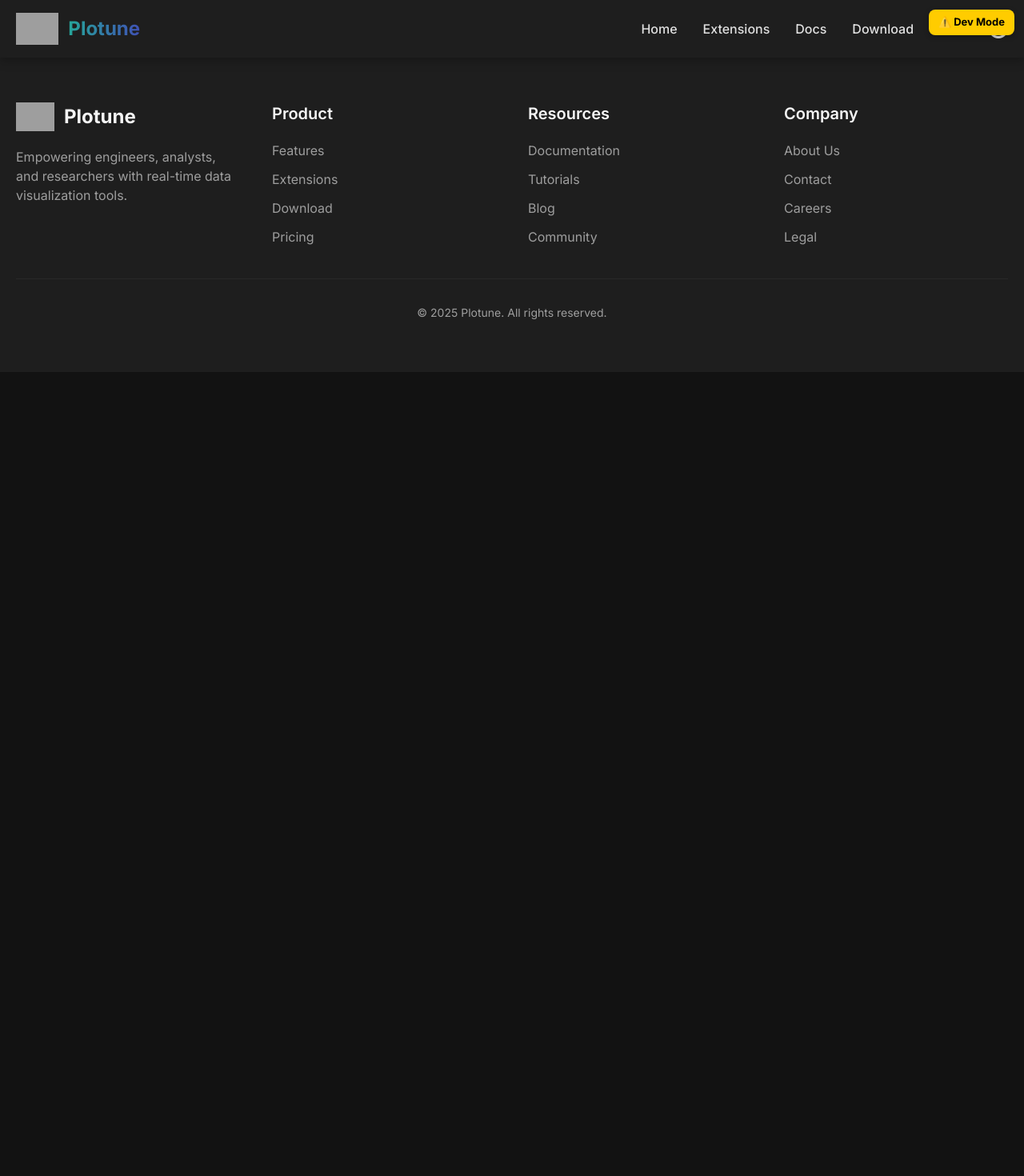
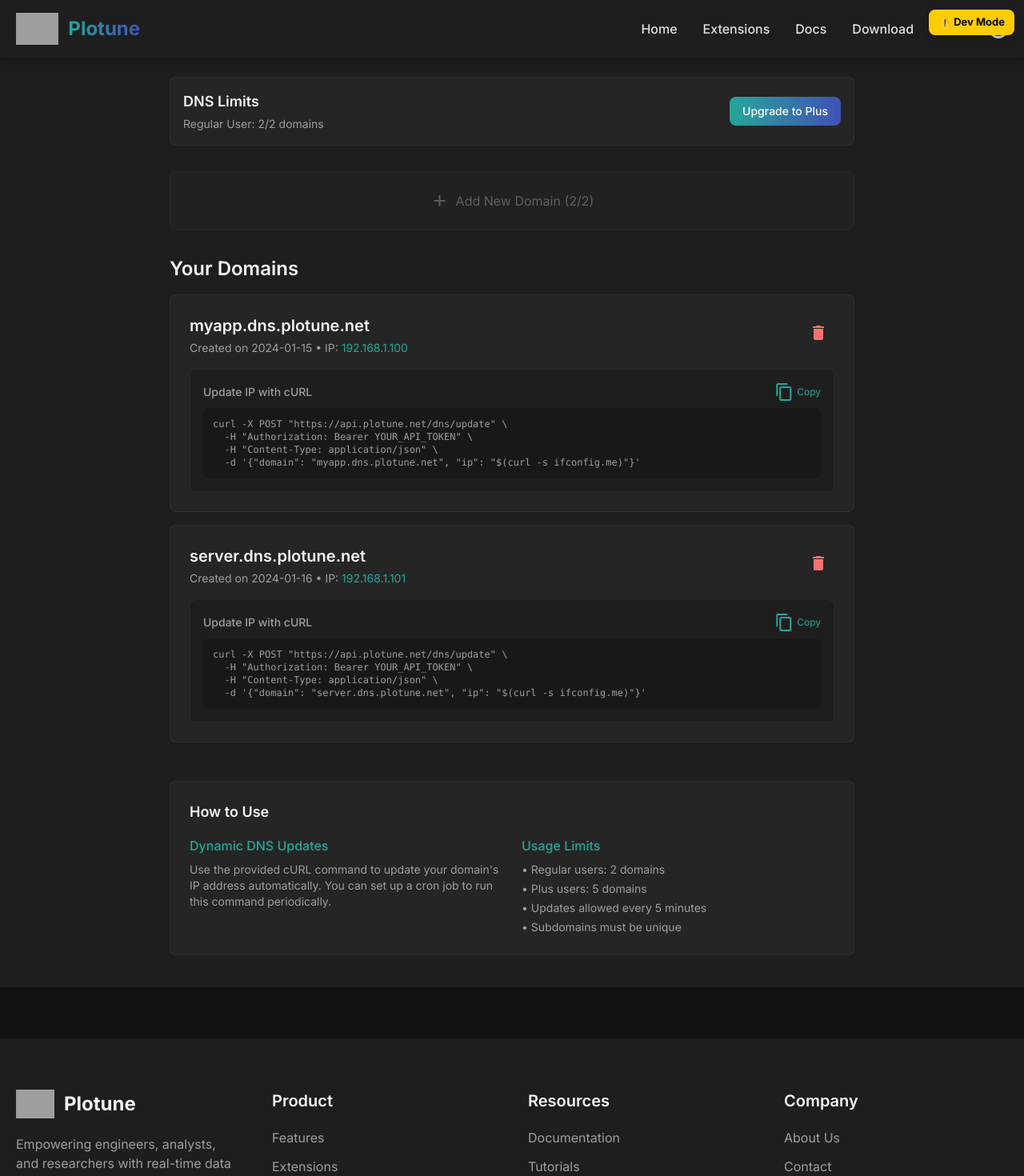
Before and after one commit to baksi-org/plotune-web, a React (Create React App) app: page /#/dns in a window 1280 px wide. Shown: the top 1470 px of the page at 80% size. Before the commit the page ends 800 px from the top, so only its background shows below. Built offline with nearby package versions, Linux system fonts and the light colour scheme; grey boxes are pictures that could not be loaded.

Commit message:
dns package

```diff
--- a/src/App.js
+++ b/src/App.js
@@ -23,6 +23,7 @@
 import ForgotPassword from './pages/ForgotPassword';
 import Profile from './pages/Profile';
 import Streams from './pages/Streams';
+import DnsPage from './pages/DnsPage';
 
 // Scroll'u en üste alan bileşen
 import { useLayoutEffect } from 'react'; // useEffect yerine
@@ -78,6 +79,7 @@
             <Route path="/dashboard" element={<Dashboard />} />
             <Route path="/profile" element={<Profile />} />
             <Route path="/streams" element={<Streams />} />
+            <Route path="/dns" element={<DnsPage />} />
           </Routes>
           <Footer />
         </div>
--- /dev/null
+++ b/src/pages/DnsPage.jsx
@@ -0,0 +1,204 @@
+import React, { useState, useContext } from 'react';
+import { AuthContext } from '../context/AuthContext';
+
+const DnsPage = () => {
+  const { user } = useContext(AuthContext);
+  const [domains, setDomains] = useState([]);
+  const [newDomain, setNewDomain] = useState('');
+  const [isAdding, setIsAdding] = useState(false);
+
+  // Mock data for demonstration
+  const mockDomains = [
+    { id: 1, name: 'myapp', fullDomain: 'myapp.dns.plotune.net', ip: '192.168.1.100', createdAt: '2024-01-15' },
+    { id: 2, name: 'server', fullDomain: 'server.dns.plotune.net', ip: '192.168.1.101', createdAt: '2024-01-16' },
+  ];
+
+  const maxDomains = user?.isPlusUser ? 5 : 2;
+  const currentDomains = domains.length > 0 ? domains : mockDomains;
+
+  const handleAddDomain = (e) => {
+    e.preventDefault();
+    if (!newDomain.trim()) return;
+
+    const domainName = newDomain.toLowerCase().replace(/[^a-z0-9-]/g, '');
+    const newDomainEntry = {
+      id: Date.now(),
+      name: domainName,
+      fullDomain: `${domainName}.dns.plotune.net`,
+      ip: 'Waiting for update...',
+      createdAt: new Date().toISOString().split('T')[0],
+    };
+
+    setDomains([...currentDomains, newDomainEntry]);
+    setNewDomain('');
+    setIsAdding(false);
+  };
+
+  const handleDeleteDomain = (id) => {
+    setDomains(currentDomains.filter(domain => domain.id !== id));
+  };
+
+  const generateCurlCommand = (domainName) => {
+    return `curl -X POST "https://api.plotune.net/dns/update" \\
+  -H "Authorization: Bearer YOUR_API_TOKEN" \\
+  -H "Content-Type: application/json" \\
+  -d '{"domain": "${domainName}.dns.plotune.net", "ip": "$(curl -s ifconfig.me)"}'`;
+  };
+
+  return (
+    <div className="min-h-screen bg-dark-surface pt-20 pb-10">
+      <div className="container mx-auto px-5 max-w-4xl">
+        {/* Header */}
+        <div className="mb-8">
+          <div className="mt-4 p-4 bg-dark-card rounded-custom border border-white/5">
+            <div className="flex items-center justify-between">
+              <div>
+                <h3 className="text-lg font-semibold text-light-text mb-1">DNS Limits</h3>
+                <p className="text-gray-text text-sm">
+                  {user?.isPlusUser ? 'Plus User' : 'Regular User'}: {currentDomains.length}/{maxDomains} domains
+                </p>
+              </div>
+              {!user?.isPlusUser && (
+                <button className="px-4 py-2 bg-gradient-to-r from-primary to-secondary text-white rounded-custom text-sm font-medium hover:opacity-90 transition-opacity">
+                  Upgrade to Plus
+                </button>
+              )}
+            </div>
+          </div>
+        </div>
+
+        {/* Add Domain Section */}
+        <div className="mb-8">
+          {isAdding ? (
+            <div className="bg-dark-card rounded-custom p-6 border border-white/5">
+              <h3 className="text-xl font-semibold text-light-text mb-4">Add New Domain</h3>
+              <form onSubmit={handleAddDomain}>
+                <div className="mb-4">
+                  <label className="block text-gray-text text-sm font-medium mb-2">
+                    Subdomain Name
+                  </label>
+                  <div className="flex items-center">
+                    <input
+                      type="text"
+                      value={newDomain}
+                      onChange={(e) => setNewDomain(e.target.value)}
+                      placeholder="Enter subdomain name"
+                      className="flex-1 px-4 py-2 bg-dark-surface border border-white/10 rounded-l-custom text-light-text placeholder-gray-text focus:outline-none focus:border-primary transition-colors"
+                    />
+                    <div className="px-4 py-2 bg-dark-surface border border-l-0 border-white/10 rounded-r-custom text-gray-text">
+                      .dns.plotune.net
+                    </div>
+                  </div>
+                  <p className="text-xs text-gray-text mt-2">
+                    Only letters, numbers, and hyphens are allowed
+                  </p>
+                </div>
+                <div className="flex gap-3">
+                  <button
+                    type="submit"
+                    disabled={currentDomains.length >= maxDomains}
+                    className="px-6 py-2 bg-primary text-white rounded-custom font-medium hover:bg-primary/90 transition-colors disabled:opacity-50 disabled:cursor-not-allowed"
+                  >
+                    Add Domain
+                  </button>
+                  <button
+                    type="button"
+                    onClick={() => setIsAdding(false)}
+                    className="px-6 py-2 bg-dark-surface border border-white/10 text-gray-text rounded-custom font-medium hover:bg-white/5 transition-colors"
+                  >
+                    Cancel
+                  </button>
+                </div>
+              </form>
+            </div>
+          ) : (
+            <button
+              onClick={() => setIsAdding(true)}
+              disabled={currentDomains.length >= maxDomains}
+              className="w-full p-6 bg-dark-card border border-dashed border-white/10 rounded-custom text-gray-text hover:border-primary hover:text-primary transition-all disabled:opacity-50 disabled:cursor-not-allowed"
+            >
+              <div className="flex items-center justify-center gap-2">
+                <span className="material-icons">add</span>
+                Add New Domain ({currentDomains.length}/{maxDomains})
+              </div>
+            </button>
+          )}
+        </div>
+
+        {/* Domains List */}
+        <div className="space-y-4">
+          <h2 className="text-2xl font-semibold text-light-text mb-4">Your Domains</h2>
+
+          {currentDomains.length === 0 ? (
+            <div className="text-center py-12 text-gray-text">
+              <span className="material-icons text-6xl mb-4 opacity-50">dns</span>
+              <p>No domains configured yet</p>
+            </div>
+          ) : (
+            currentDomains.map((domain) => (
+              <div key={domain.id} className="bg-dark-card rounded-custom p-6 border border-white/5">
+                <div className="flex items-center justify-between mb-4">
+                  <div>
+                    <h3 className="text-xl font-semibold text-light-text">{domain.fullDomain}</h3>
+                    <p className="text-gray-text text-sm mt-1">
+                      Created on {domain.createdAt} • IP: <span className="text-primary">{domain.ip}</span>
+                    </p>
+                  </div>
+                  <button
+                    onClick={() => handleDeleteDomain(domain.id)}
+                    className="p-2 text-red-400 hover:bg-red-400/10 rounded-custom transition-colors"
+                    title="Delete domain"
+                  >
+                    <span className="material-icons">delete</span>
+                  </button>
+                </div>
+
+                {/* Curl Command */}
+                <div className="bg-dark-surface rounded-custom p-4 border border-white/5">
+                  <div className="flex items-center justify-between mb-2">
+                    <label className="text-gray-text text-sm font-medium">Update IP with cURL</label>
+                    <button
+                      onClick={() => navigator.clipboard.writeText(generateCurlCommand(domain.name))}
+                      className="flex items-center gap-1 text-xs text-primary hover:text-secondary transition-colors"
+                    >
+                      <span className="material-icons text-sm">content_copy</span>
+                      Copy
+                    </button>
+                  </div>
+                  <pre className="text-xs text-gray-text bg-black/20 p-3 rounded-custom overflow-x-auto">
+                    {generateCurlCommand(domain.name)}
+                  </pre>
+                </div>
+              </div>
+            ))
+          )}
+        </div>
+
+        {/* Information Section */}
+        <div className="mt-12 bg-dark-card rounded-custom p-6 border border-white/5">
+          <h3 className="text-lg font-semibold text-light-text mb-4">How to Use</h3>
+          <div className="grid md:grid-cols-2 gap-6">
+            <div>
+              <h4 className="text-primary font-medium mb-2">Dynamic DNS Updates</h4>
+              <p className="text-gray-text text-sm">
+                Use the provided cURL command to update your domain's IP address automatically.
+                You can set up a cron job to run this command periodically.
+              </p>
+            </div>
+            <div>
+              <h4 className="text-primary font-medium mb-2">Usage Limits</h4>
+              <ul className="text-gray-text text-sm space-y-1">
+                <li>• Regular users: 2 domains</li>
+                <li>• Plus users: 5 domains</li>
+                <li>• Updates allowed every 5 minutes</li>
+                <li>• Subdomains must be unique</li>
+              </ul>
+            </div>
+          </div>
+        </div>
+      </div>
+    </div>
+  );
+};
+
+export default DnsPage;
```
